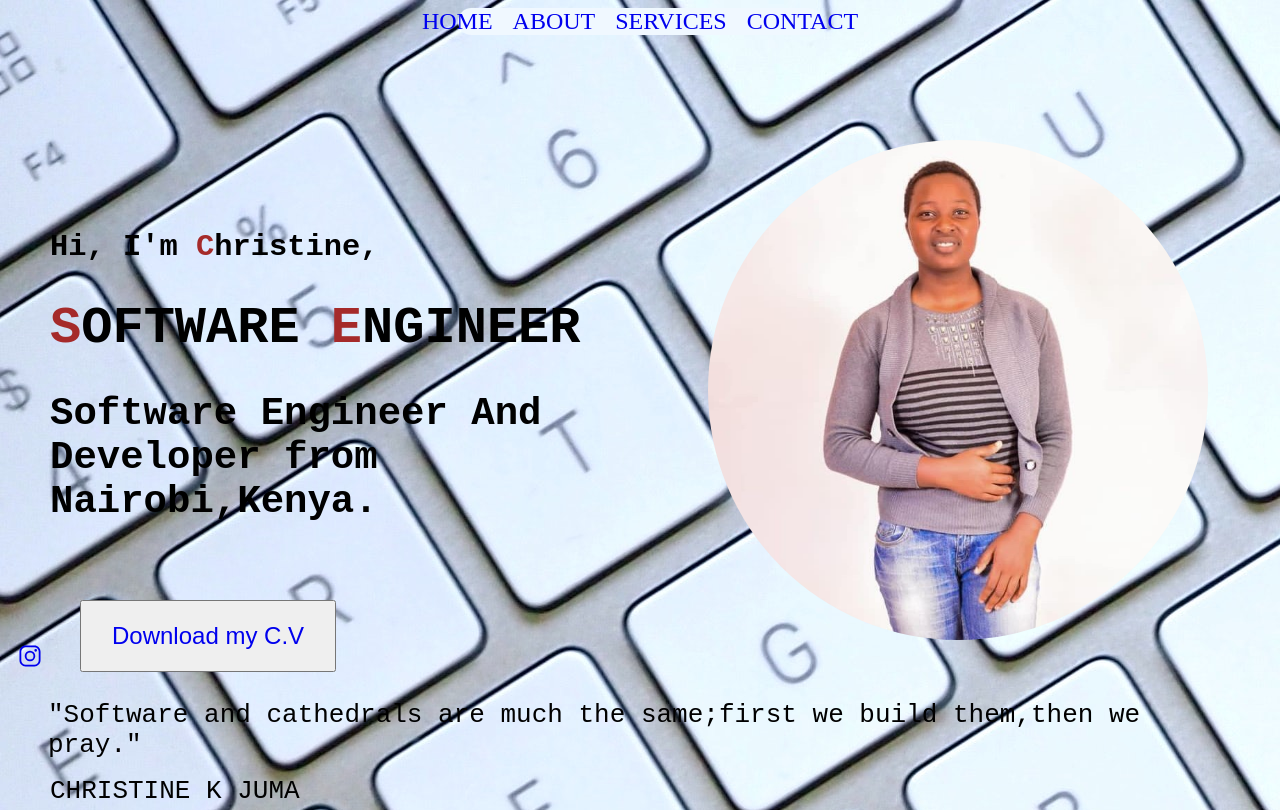
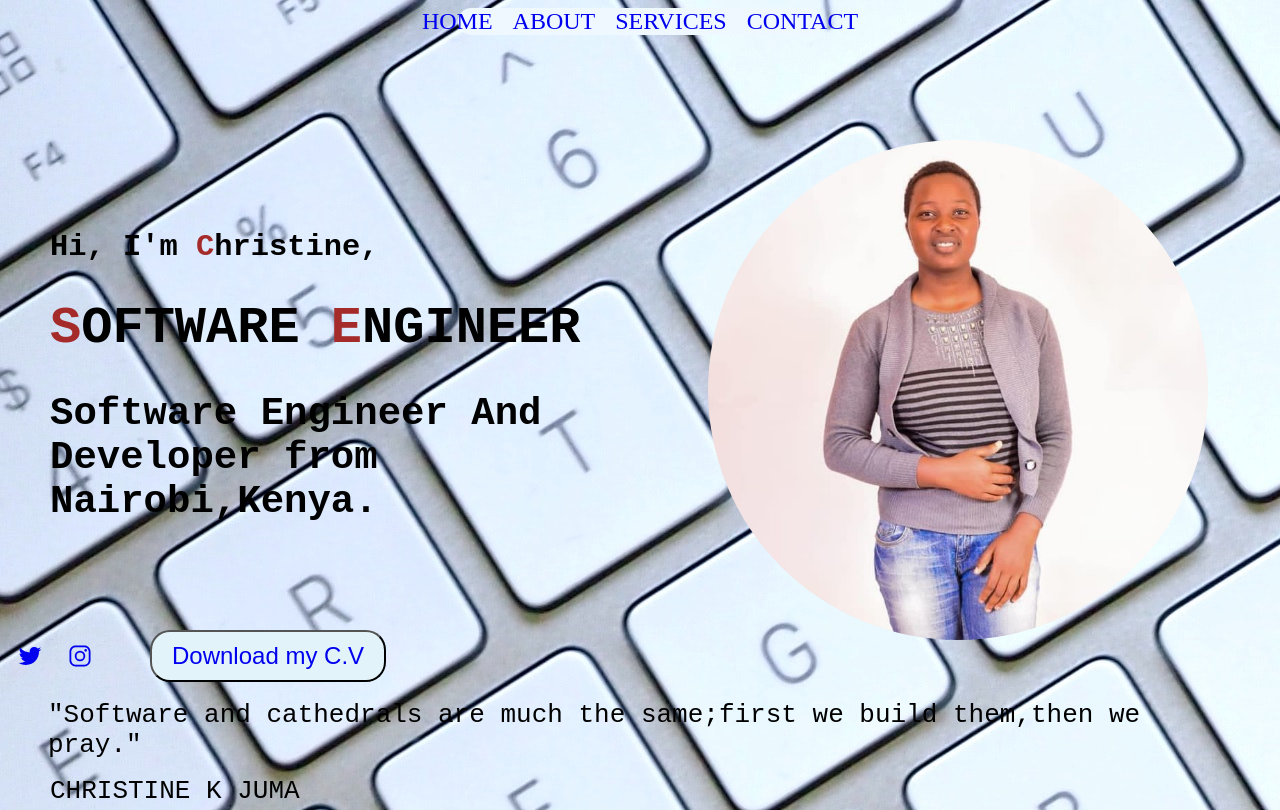
Before and after one commit to christine-M9/My-Personal-Website, a plain HTML site: page index.html in a window 1280 px wide. Drawn offline with nearby package versions, Linux system fonts and the light colour scheme.

Commit message:
including twitter platform

```diff
--- a/index.html
+++ b/index.html
@@ -24,7 +24,7 @@
 
     </div>
    <button id="cv"><a href="./C.V/C. VITAE(1).pdf">Download my C.V</a></button>
-
+   <a href="https://twitter.com/khekamejuma"><ion-icon name="logo-twitter"></ion-icon> </a>
    <a href="https://instagram.com/khekamejuma"><ion-icon name="logo-instagram"></ion-icon></a>
    <script type="module" src="https://unpkg.com/ionicons@7.1.0/dist/ionicons/ionicons.esm.js"></script>
    <script nomodule src="https://unpkg.com/ionicons@7.1.0/dist/ionicons/ionicons.js"></script>
--- a/style.css
+++ b/style.css
@@ -36,12 +36,12 @@ img{
 
 }
 #cv{
-    background-color:rgb(224, 135, 45)
+    background-color:rgb(226, 244, 250);
     border-radius: 20px;
-    padding: 20px;
+    padding: 10px;
     position: absolute;
-    top: 600px;
-    left: 80px;
+    top: 630px;
+    left: 150px;
 }
 .form{
     position: absolute;
```
